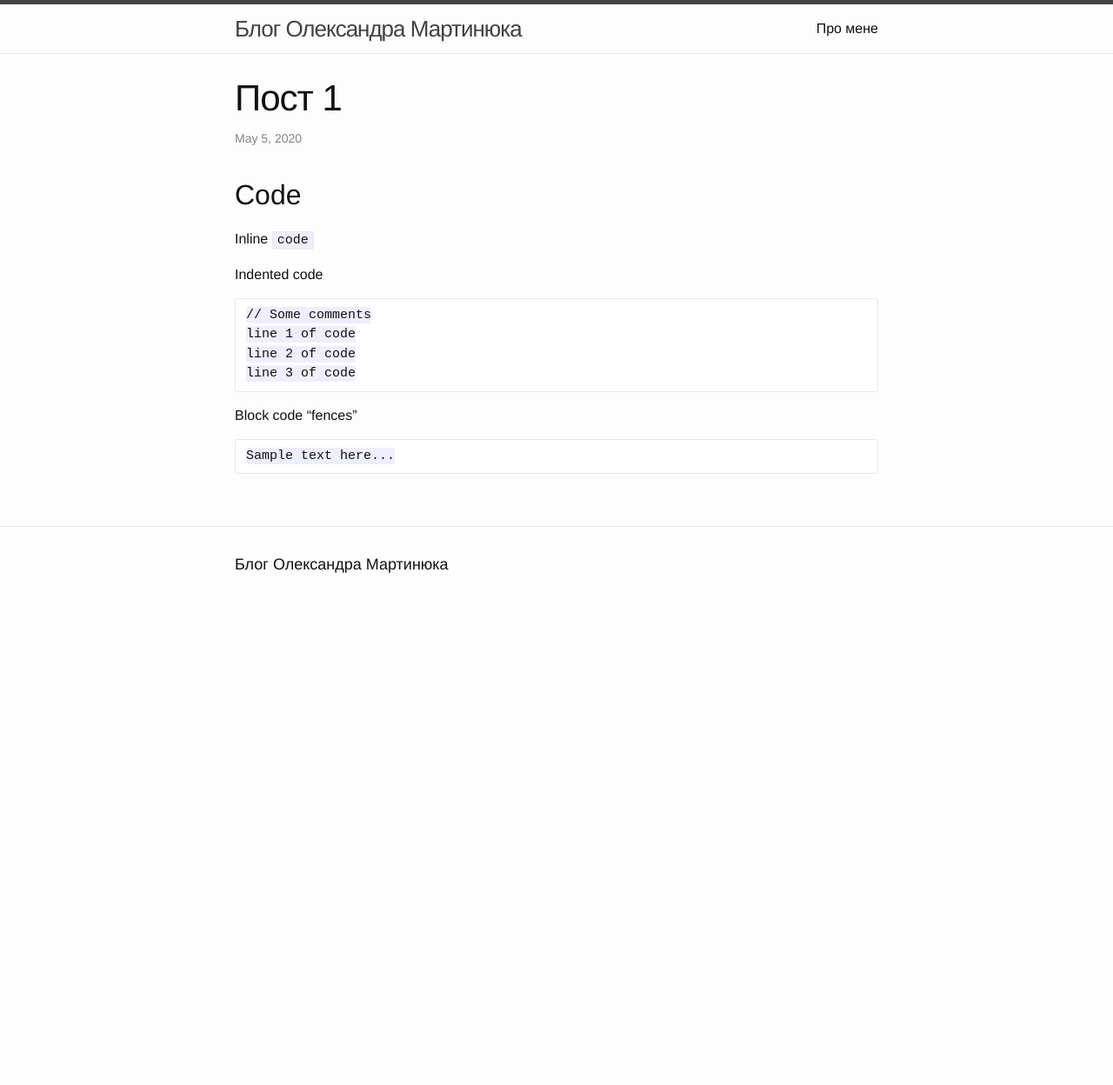
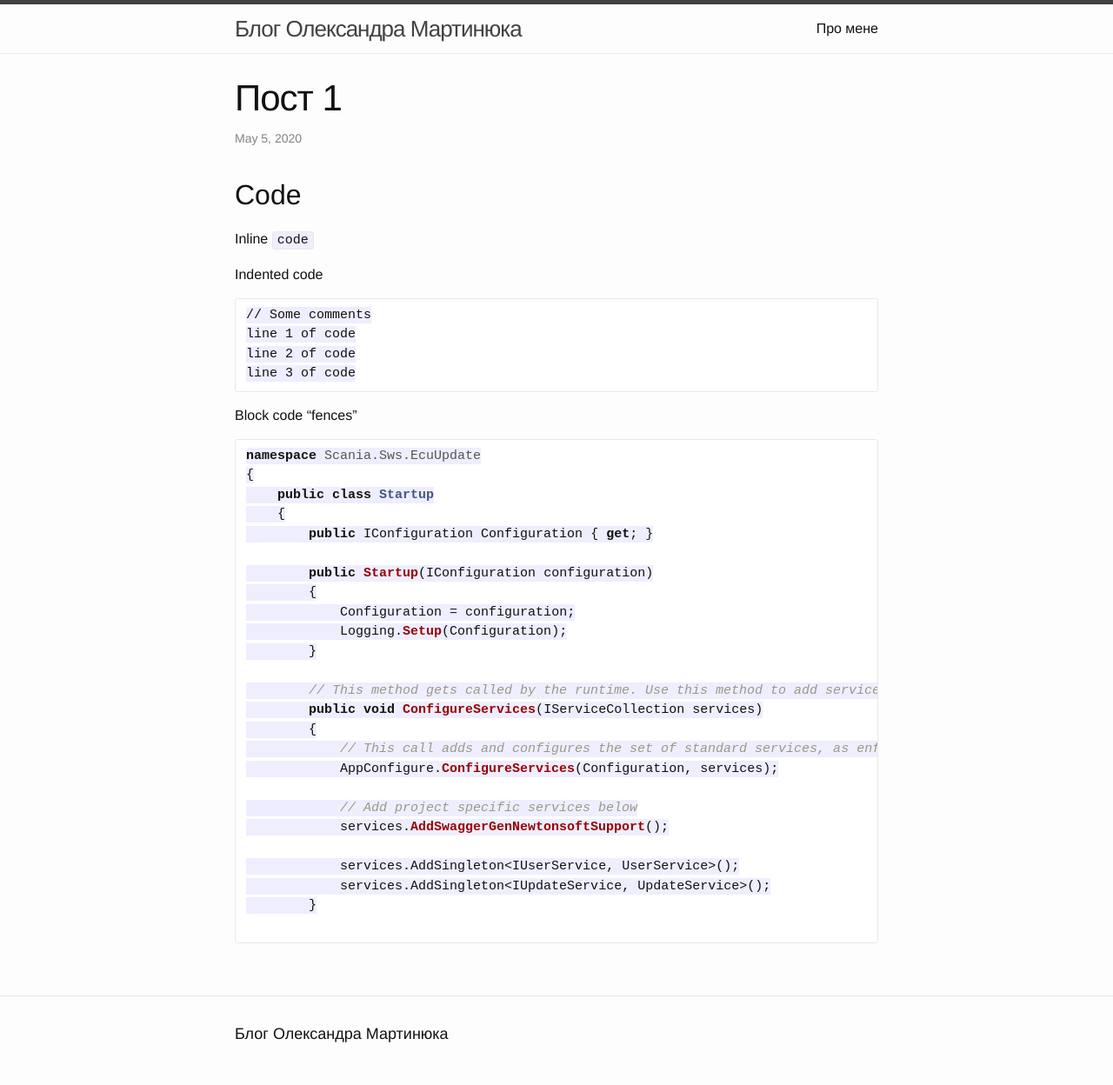
Before and after one commit to olesmartyniuk/olesmartyniuk.github.io, a Jekyll site: the page built from _posts/2020-05-05-post-1.markdown, in a window 1280 px wide. Shown: the whole page at 87% size. Built offline with Jekyll 4.4.1, drawn with Linux system fonts in a browser that asks for light colours; before the commit the page ends 900 px from its top, so only the background shows below that.

Commit message:
Update 2020-05-05-post-1.markdown

````diff
--- a/_posts/2020-05-05-post-1.markdown
+++ b/_posts/2020-05-05-post-1.markdown
@@ -22,6 +22,30 @@ Indented code
 
 Block code "fences"
 
+```c#
+namespace Scania.Sws.EcuUpdate
+{
+    public class Startup
+    {
+        public IConfiguration Configuration { get; }
+
+        public Startup(IConfiguration configuration)
+        {
+            Configuration = configuration;
+            Logging.Setup(Configuration);
+        }
+
+        // This method gets called by the runtime. Use this method to add services to the container.
+        public void ConfigureServices(IServiceCollection services)
+        {
+            // This call adds and configures the set of standard services, as enforced by Yeoman generator
+            AppConfigure.ConfigureServices(Configuration, services);
+
+            // Add project specific services below
+            services.AddSwaggerGenNewtonsoftSupport();
+
+            services.AddSingleton<IUserService, UserService>();
+            services.AddSingleton<IUpdateService, UpdateService>();
+        }
+
 ```
-Sample text here...
-```
````
